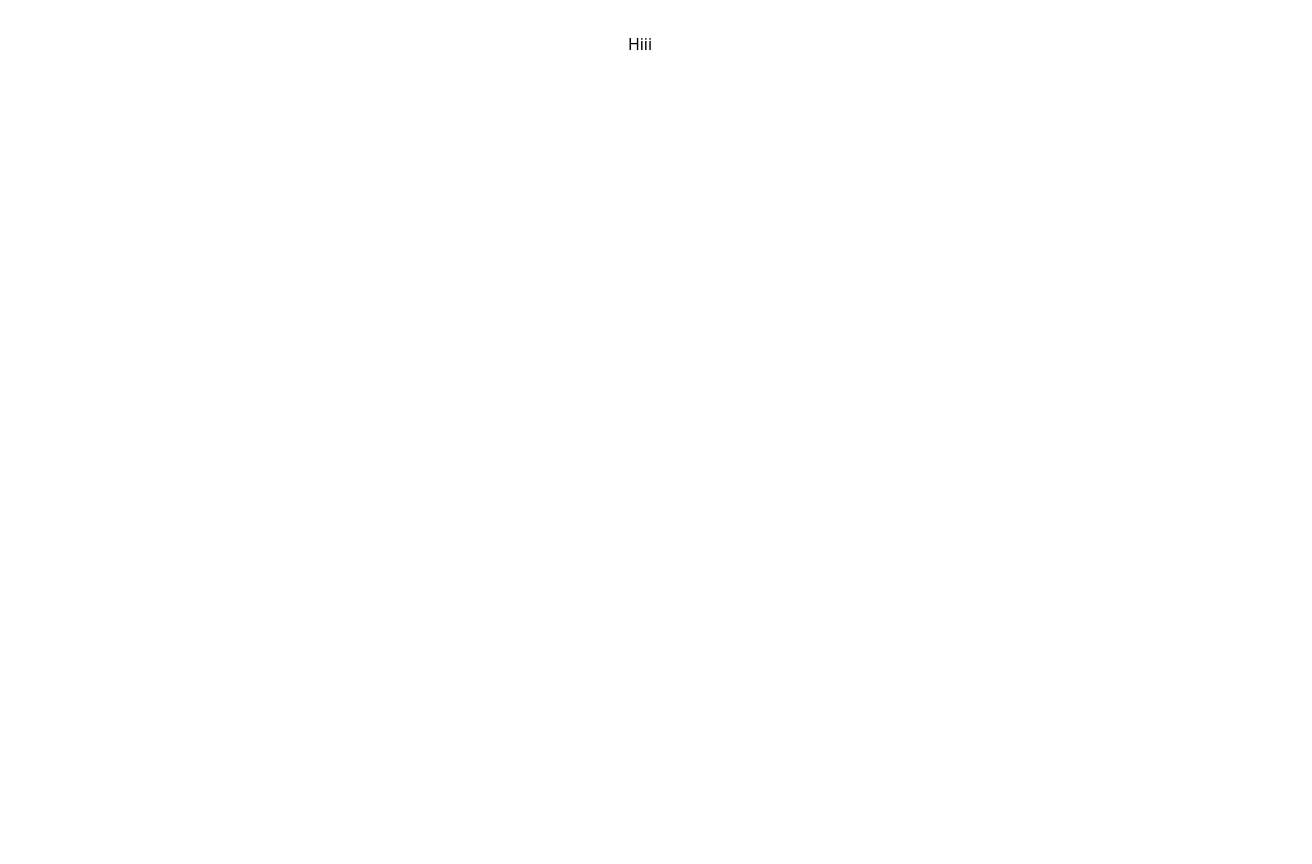
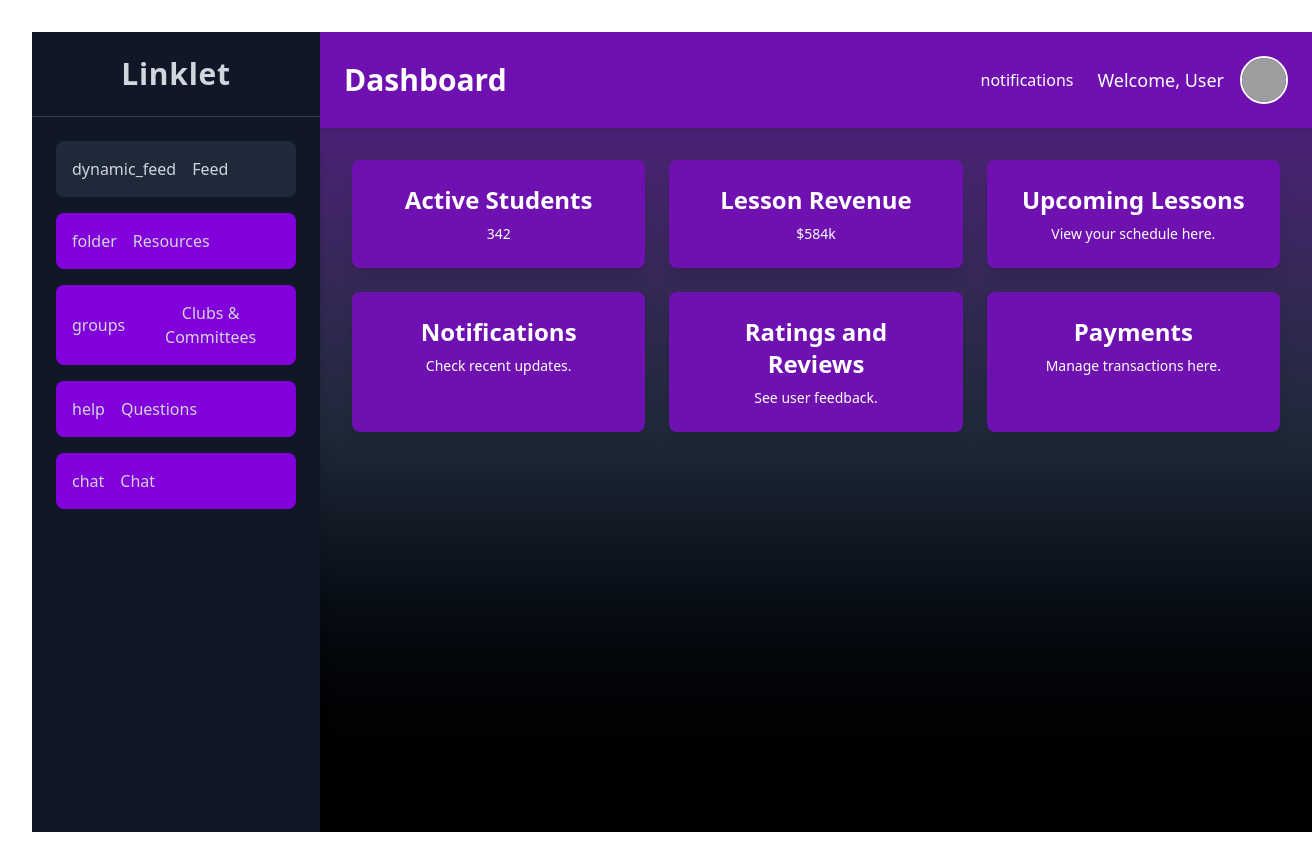
Before and after one commit to Tanish-237/linklet, a React (Vite) app in the folder frontend/: page / in a window 1280 px wide. Shown: the whole page, 1312 px wide, since content can reach past the window. Before the commit the page ends 800 px from the top, so only its background shows below. Built offline with nearby package versions, Linux system fonts and the light colour scheme; grey boxes are pictures that could not be loaded.

Commit message:
Add Dashboard

```diff
--- a/frontend/src/App.jsx
+++ b/frontend/src/App.jsx
@@ -1,16 +1,13 @@
 import { useState } from 'react'
 import './App.css'
 import SimonSays from './games/SimonSays'
-
-
+import './App.css';
+import Dashboard from './dashboard';
 
 function App() {
-
   return (
-    <>
-     <h1>Hiii</h1>
-    </>
-  )
+    <Dashboard />
+  );
 }
 
 export default App
--- /dev/null
+++ b/frontend/src/dashboard.jsx
@@ -0,0 +1,133 @@
+import React, { useState } from "react";
+
+export default function Dashboard() {
+  const [dropdownOpen, setDropdownOpen] = useState(false);
+  const [notificationOpen, setNotificationOpen] = useState(false);
+
+  return (
+    <div className="flex min-h-screen w-screen bg-gradient-to-b from-purple-900 via-gray-800 to-black text-white overflow-hidden">
+      {/* Sidebar */}
+      <aside className="w-72 bg-gray-900 text-gray-300 flex flex-col shadow-lg">
+        <div className="p-6 text-3xl font-extrabold tracking-wide border-b border-gray-700">
+          Linklet
+        </div>
+        <nav className="flex-1 overflow-y-auto">
+          <ul className="space-y-4 p-6">
+            <li className="flex items-center space-x-4 p-4 bg-gray-800 rounded-lg hover:bg-gray-700 transition">
+              <span className="material-icons">dynamic_feed</span>
+              <span>Feed</span>
+            </li>
+            <li className="flex items-center space-x-4 p-4 bg-purple-700 bg-opacity-40 rounded-lg hover:bg-purple-600 transition">
+              <span className="material-icons">folder</span>
+              <span>Resources</span>
+            </li>
+            <li className="flex items-center space-x-4 p-4 bg-purple-700 bg-opacity-40 rounded-lg hover:bg-purple-600 transition">
+              <span className="material-icons">groups</span>
+              <span>Clubs & Committees</span>
+            </li>
+            <li className="flex items-center space-x-4 p-4 bg-purple-700 bg-opacity-40 rounded-lg hover:bg-purple-600 transition">
+              <span className="material-icons">help</span>
+              <span>Questions</span>
+            </li>
+            <li className="flex items-center space-x-4 p-4 bg-purple-700 bg-opacity-40 rounded-lg hover:bg-purple-600 transition">
+              <span className="material-icons">chat</span>
+              <span>Chat</span>
+            </li>
+          </ul>
+        </nav>
+      </aside>
+
+      {/* Main Content */}
+      <div className="flex-1 flex flex-col">
+        {/* Header */}
+        <header className="bg-purple-800 bg-opacity-30 backdrop-blur-md shadow-md p-6 flex justify-between items-center">
+          <h1 className="text-3xl font-bold">Dashboard</h1>
+          <div className="flex items-center space-x-6">
+            {/* Notification Dropdown */}
+            <div className="relative">
+              <div
+                className="flex items-center space-x-2 cursor-pointer"
+                onClick={() => setNotificationOpen(!notificationOpen)}
+              >
+                <span className="material-icons">notifications</span>
+              </div>
+              {notificationOpen && (
+                <div className="absolute right-0 mt-2 w-64 bg-gray-900 bg-opacity-80 rounded-lg shadow-lg">
+                  <ul className="py-2">
+                    <li className="px-4 py-2 hover:bg-gray-700 cursor-pointer">
+                      New message from John
+                    </li>
+                    <li className="px-4 py-2 hover:bg-gray-700 cursor-pointer">
+                      Assignment deadline approaching
+                    </li>
+                    <li className="px-4 py-2 hover:bg-gray-700 cursor-pointer">
+                      System update scheduled
+                    </li>
+                  </ul>
+                </div>
+              )}
+            </div>
+
+            {/* Avatar Dropdown */}
+            <div className="relative">
+              <div
+                className="flex items-center space-x-4 cursor-pointer"
+                onClick={() => setDropdownOpen(!dropdownOpen)}
+              >
+                <span className="text-lg">Welcome, User</span>
+                <img
+                  src="https://cdn-icons-png.flaticon.com/512/1326/1326382.png"
+                  alt="Avatar"
+                  className="w-12 h-12 rounded-full border-2 border-white"
+                />
+              </div>
+              {dropdownOpen && (
+                <div className="absolute right-0 mt-2 w-48 bg-gray-900 bg-opacity-80 rounded-lg shadow-lg">
+                  <ul className="py-2">
+                    <li className="px-4 py-2 hover:bg-gray-700 cursor-pointer">
+                      Profile
+                    </li>
+                    <li className="px-4 py-2 hover:bg-gray-700 cursor-pointer">
+                      Logout
+                    </li>
+                  </ul>
+                </div>
+              )}
+            </div>
+          </div>
+        </header>
+
+        {/* Main Content Area */}
+        <main className="p-8 flex-1 overflow-hidden">
+          <div className="grid grid-cols-1 md:grid-cols-2 lg:grid-cols-3 gap-6">
+            {/* Cards */}
+            <div className="bg-purple-800 bg-opacity-40 backdrop-blur-md rounded-lg shadow-lg p-6 hover:scale-105 transform transition">
+              <h2 className="text-2xl font-bold mb-2">Active Students</h2>
+              <p className="text-sm">342</p>
+            </div>
+            <div className="bg-purple-800 bg-opacity-40 backdrop-blur-md rounded-lg shadow-lg p-6 hover:scale-105 transform transition">
+              <h2 className="text-2xl font-bold mb-2">Lesson Revenue</h2>
+              <p className="text-sm">$584k</p>
+            </div>
+            <div className="bg-purple-800 bg-opacity-40 backdrop-blur-md rounded-lg shadow-lg p-6 hover:scale-105 transform transition">
+              <h2 className="text-2xl font-bold mb-2">Upcoming Lessons</h2>
+              <p className="text-sm">View your schedule here.</p>
+            </div>
+            <div className="bg-purple-800 bg-opacity-40 backdrop-blur-md rounded-lg shadow-lg p-6 hover:scale-105 transform transition">
+              <h2 className="text-2xl font-bold mb-2">Notifications</h2>
+              <p className="text-sm">Check recent updates.</p>
+            </div>
+            <div className="bg-purple-800 bg-opacity-40 backdrop-blur-md rounded-lg shadow-lg p-6 hover:scale-105 transform transition">
+              <h2 className="text-2xl font-bold mb-2">Ratings and Reviews</h2>
+              <p className="text-sm">See user feedback.</p>
+            </div>
+            <div className="bg-purple-800 bg-opacity-40 backdrop-blur-md rounded-lg shadow-lg p-6 hover:scale-105 transform transition">
+              <h2 className="text-2xl font-bold mb-2">Payments</h2>
+              <p className="text-sm">Manage transactions here.</p>
+            </div>
+          </div>
+        </main>
+      </div>
+    </div>
+  );
+}
```
